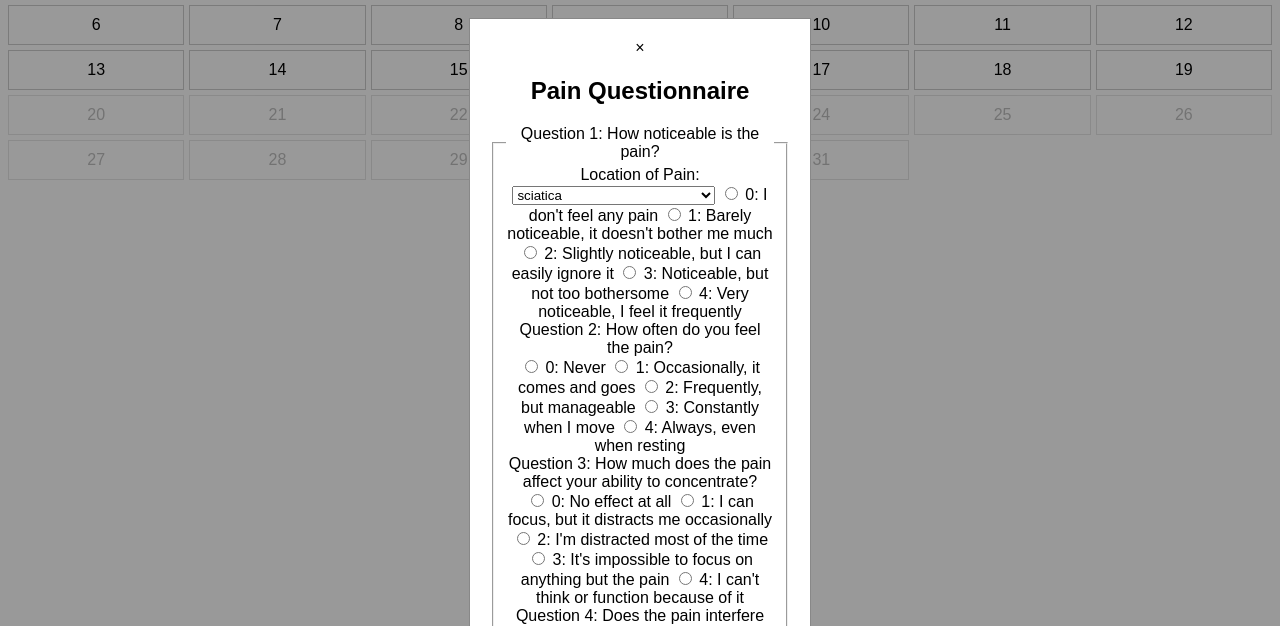
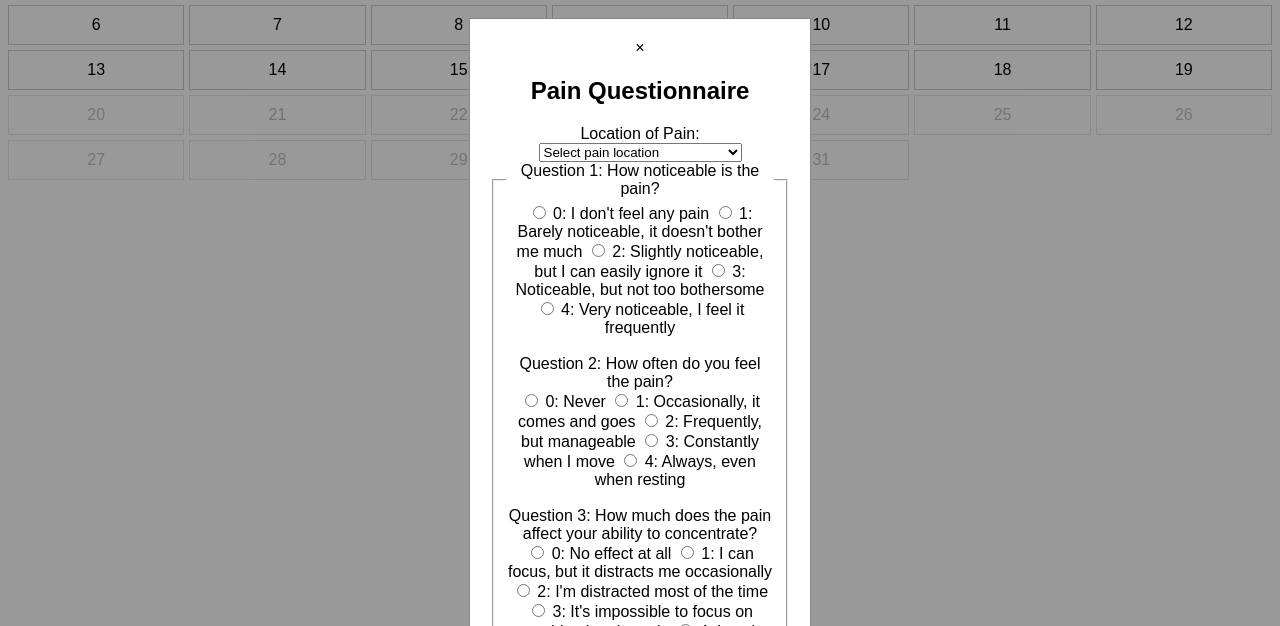
Before and after one commit to perezjprz19/pain-tracker-app, a website: page public/index.html in a window 1280 px wide. Both pictures are taken after a click on the element "10". Shown: the part 174-800 px from the top of the page. Drawn offline with Linux system fonts and the light colour scheme; no server answers.

Commit message:
Add default option to pain location dropdown

```diff
--- a/package.json
+++ b/package.json
@@ -14,7 +14,7 @@
   "type": "module",
   "main": "index.js",
   "scripts": {
-    "test": "echo \"Error: no test specified\" && exit 1"
+    "start": "node server/server.js"
   },
   "keywords": [],
   "author": "",
--- a/public/index.html
+++ b/public/index.html
@@ -41,20 +41,19 @@
             <form id="painForm">
                 <!-- Add your 5 questions here
                  -->
+                <label for="painLocation">Location of Pain:</label> <select name="location" id="painLocation">
+                    <option value="">Select pain location</option>
+                    <option value="sciatica">sciatica</option>
+                    <option value="headache">headache</option>
+                    <option value="migraine">migraine</option>
+                    <option value="upper back">upper back</option>
+                    <option value="lower back">lower back</option>
+                    <option value="cramps">cramps</option>
+                    <option value="abdomen: lower right quadrant">abdomen: lower right quadrant</option>
+                    <option value="abdomen: lower left quadrant">abdomen: lower left quadrant</option>
+                    <option value="chest">chest</option>
+                </select><br>
                 <fieldset>
-                    <label for = "painLocation">Location of Pain:</label>
-                        <select name="location" id="painLocation">
-                            <option value="sciatica">sciatica</option>
-                            <option value = "headache">headache</option>
-                            <option value="migraine">migraine</option>
-                            <option value = "upper back">upper back</option>
-                            <option value="lower back">lower back</option>
-                            <option value = "cramps">cramps</option>
-                            <option value = "abdomen: lower right quadrant">abdomen: lower right quadrant</option>
-                            <option value = "abdomen: lower left quadrant">abdomen: lower left quadrant</option>
-                            <option value = "chest">chest</option>
-                        </select>
-
                     <legend id="question1">Question 1: How noticeable is the pain?</legend>
                     <label> <input type="radio" name="intensity" value="0"> 0: I don't feel any pain </label>
                     <label> <input type="radio" name="intensity" value="1"> 1: Barely noticeable, it doesn't bother me
@@ -65,8 +64,8 @@
                     </label>
                     <label> <input type="radio" name="intensity" value="4"> 4: Very noticeable, I feel it frequently
                     </label>
-
-
+                    <br>
+                    <br>
                     <legend id="question2">Question 2: How often do you feel the pain?</legend>
                     <label> <input type="radio" name="frequency" value="0">
                         0: Never </label>
@@ -78,7 +77,8 @@
                         3: Constantly when I move </label>
                     <label> <input type="radio" name="frequency" value="4">
                         4: Always, even when resting </label>
-
+                    <br>
+                    <br>
                     <legend id="question3">Question 3: How much does the pain affect your ability to concentrate?
                     </legend>
                     <label> <input type="radio" name="concentration" value="0"> 0: No effect at all </label>
@@ -90,7 +90,8 @@
                         but the pain </label>
                     <label> <input type="radio" name="concentration" value="4"> 4: I can't think or function because of
                         it </label>
-
+                    <br>
+                    <br>
                     <legend id="question4">Question 4: Does the pain interfere with your daily activities?</legend>
                     <label> <input type="radio" name="impact" value="0">
                         0: Not at all </label>
@@ -102,7 +103,8 @@
                         3: I can’t perform some activities because of the pain </label>
                     <label> <input type="radio" name="impact" value="4">
                         4: I avoid most activities because of the pain </label>
-
+                    <br>
+                    <br>
                     <legend id="question5">Question 5:What does your pain feel like? </legend>
                     <label> <input type="radio" name="paintype" value="0">
                         0: No Pain </label>
@@ -114,7 +116,8 @@
                         3: Severe, intense, or burning pain </label>
                     <label> <input type="radio" name="paintype" value="4">
                         4: Very Severe, stabbing or electric shock-like pain</label>
-
+                    <br>
+                    <br>
                     <label for="notes">Additional Notes:</label>
                     <textarea id="notes" placeholder="Additional notes..."></textarea>
 
--- a/public/script.js
+++ b/public/script.js
@@ -77,7 +77,6 @@ document.addEventListener('DOMContentLoaded', () => {
                 const painTypeInt = Number(painType); // Convert to number
                 if (painTypeInt in painTypeIcon) { // Check if it's a valid pain type
                     painTypeIconMap[formattedTrimmedDate] = painTypeInt; // Store the integer
-                    console.log(`Mapped Date: ${formattedTrimmedDate}, Pain Type: ${painTypeInt}`);
                 } else {
                     console.log(`Invalid pain type value: ${painType} for date: ${formattedTrimmedDate}`);
                 }
@@ -104,9 +103,6 @@ document.addEventListener('DOMContentLoaded', () => {
             const highestPainLevel = painLevelMap[formattedDate];
             const painTypeIconForDate = painTypeIconMap[formattedDate];
 
-            // Debugging
-            console.log(`Formatted Date: ${formattedDate}`);
-            console.log(`Pain Type Icon For Date: ${painTypeIconForDate}`);
 
             if (highestPainLevel !== undefined) {
                 const painLevelText = document.createElement('span');
@@ -167,7 +163,7 @@ document.addEventListener('DOMContentLoaded', () => {
 
                     // Parse answers from JSON
                     const answers = JSON.parse(data[0].answers);
-                    console.log('Answers:', answers); // Log answers for debugging
+
 
                     // Set the pain location field
                     document.getElementById('painLocation').value = data[0].pain_location || '';
@@ -187,14 +183,20 @@ document.addEventListener('DOMContentLoaded', () => {
         try {
             const response = await fetch(`http://127.0.0.1:3000/api/getEntries?date=${selectedDate}`);
             if (!response.ok) throw new Error('Network response was not ok');
+
             const entries = await response.json();
+
             const entriesBody = document.getElementById('entries-body');
             entriesBody.innerHTML = '';
 
             // Clear the form fields before populating new entries
 
+            const painLocationDropdown = document.getElementById('painLocation');
+            painLocationDropdown.selectedIndex = 0;
+
             document.getElementById('notes').value = '';
-            document.getElementById('painLocation').value = '';
+
+
             document.querySelectorAll('input[type="radio"]:checked').forEach((radio) => {
                 radio.checked = false; // Uncheck radio buttons
             });
--- a/server/server.js
+++ b/server/server.js
@@ -12,7 +12,7 @@ import { insertEntry } from '../database/initDb.js';
 // Middleware
 // Allow all methods from the same origin (you can restrict it if needed)
 app.use(cors({
-    origin: 'http://127.0.0.1:5500',
+    // origin: 'http://127.0.0.1:5500',
     methods: ['GET', 'POST', 'DELETE', 'OPTIONS'], // Explicitly allow POST
     credentials: true
 }));
```
Also changed, not shown: README.md, public/assets/electric.png (deleted), public/assets/flame.svg (deleted), public/assets/smileyFace.png (deleted), 1 other file.
